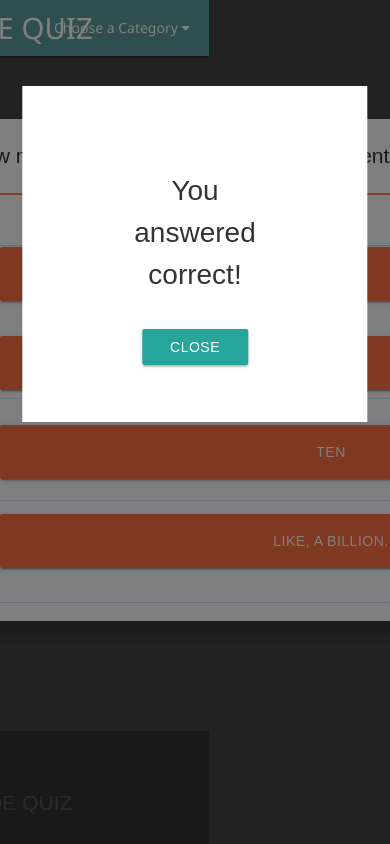
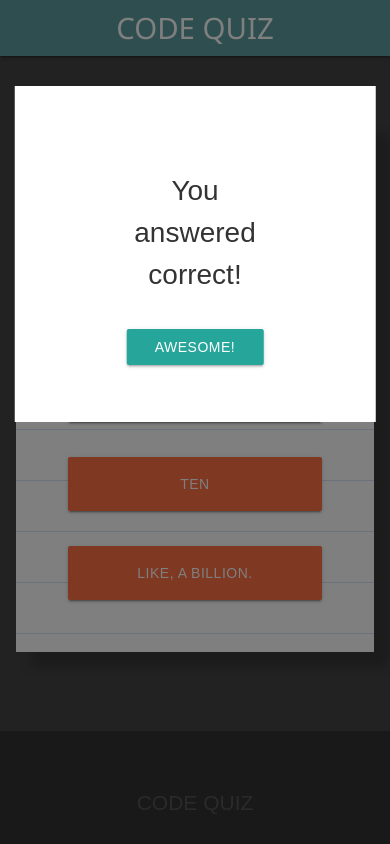
Before and after one commit to mathewjcohen/code-quiz, a React (Create React App) app in the folder client/: page / in a window 390 px wide. Both pictures are taken after a click on the button "42, OBVIOUSLY.". Shown: the top 844 px of the page. Built offline with nearby package versions, Linux system fonts and the light colour scheme.

Commit message:
added relevant acceptance message for user acknowledgment button

```diff
--- a/client/src/App.css
+++ b/client/src/App.css
@@ -4,3 +4,11 @@
   padding: 4.5em 0 3em 0;
   min-height: 80vh;
 }
+
+@media screen and (max-width: 960px){
+  #quiz_wrap{
+    width: 96%;
+    padding-left: 2%;
+    padding-right: 2%;
+  }
+}
--- a/client/src/components/footer/Footer.css
+++ b/client/src/components/footer/Footer.css
@@ -35,3 +35,7 @@
   color: #555;
   font-size: .8em;
 }
+
+@media screen and (max-width: 960px){
+
+}
--- a/client/src/components/header/Header.css
+++ b/client/src/components/header/Header.css
@@ -13,3 +13,8 @@ nav{
   background: cadetblue;
   animation: headerSlideIn 1.75s;
 }
+
+
+@media screen and (max-width: 960px){
+
+}
--- a/client/src/components/header/Header.js
+++ b/client/src/components/header/Header.js
@@ -10,7 +10,7 @@ class Header extends Component {
             <a className="brand-logo" href="/">
               CODE QUIZ
             </a>
-            <a className="right dropdown-button transparent" data-activates="dropdown1">
+            <a className="right dropdown-button transparent hide-on-med-and-down" data-activates="dropdown1">
               Choose a Category <i className="fa fa-caret-down" aria-hidden="true"></i>
             </a>
             <ul id="dropdown1" className="dropdown-content">
--- a/client/src/components/quizcard/QPop.js
+++ b/client/src/components/quizcard/QPop.js
@@ -2,6 +2,15 @@ import React, { Component } from "react";
 import "./Quiz.css";
 
 class QPop extends Component {
+  constructor(props){
+    super(props);
+
+    if(this.props.result === "incorrect"){
+      this.btnTxt = "Doh!"
+    }else{
+      this.btnTxt = "Awesome!"
+    }
+  }
 
   render() {
     return (
@@ -9,7 +18,7 @@ class QPop extends Component {
         <div className="answer_pop">
           <p>You answered {this.props.result}!</p>
           <a onClick={this.props.closeWindow} className="btn">
-            close
+            {this.btnTxt}
           </a>
         </div>
       </div>
--- a/client/src/components/quizcard/Quiz.css
+++ b/client/src/components/quizcard/Quiz.css
@@ -38,6 +38,7 @@
 }
 .choice{
   width: 100%;
+  height: auto;
   text-align: center;
 }
 
@@ -61,3 +62,10 @@
   text-align: center;
   font-size: 2em;
 }
+
+
+@media screen and (max-width: 960px){
+  .card_wrap{
+    width: 100%;
+  }
+}
```
